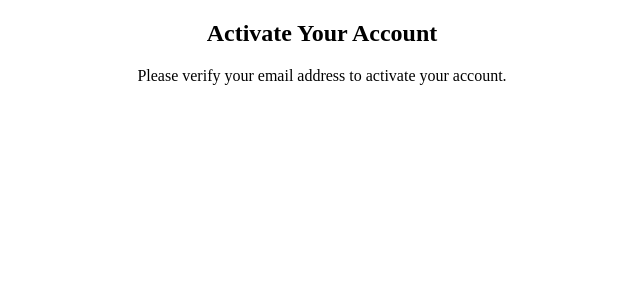
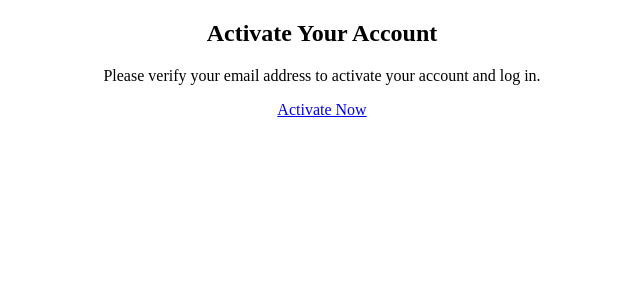
Before and after one commit to watnalldt/energy-portfolio, a Django app: template templates/users/registration/emails/account_verification_email.html in a window 1280 px wide. Shown: the top 300 px of the page, without its empty margins (318-958 px from the left). Run offline with Django 4.2, Linux system fonts and the light colour scheme; the template is opened without the code that fills it, so the values that code supplies are empty; parts of the project's set-up code (start-up, migrations or seed data) failed here and were passed over.

Commit message:
Project Update

```diff
--- a/config/settings.py
+++ b/config/settings.py
@@ -284,7 +284,7 @@ DJANGO_ADMIN_LOGS_DELETABLE = True
 
 PASSWORD_RESET_TIMEOUT = 259200  # 3 days, in seconds
 MAX_UPLOAD_SIZE = "5242880"
-
+DATA_UPLOAD_MAX_NUMBER_FIELDS = None
 # Deployment Settings
 
 # Protection against XSS attacks
--- a/contracts/admin.py
+++ b/contracts/admin.py
@@ -135,7 +135,7 @@ class ContractAdmin(ImportExportModelAdmin, admin.ModelAdmin):
     show_full_result_count = False
     resource_class = ContractResource
     list_per_page = 10
-    ordering = ("id",)
+    ordering = ("client",)
     list_display = (
         "id",
         "business_name",
--- a/contracts/models.py
+++ b/contracts/models.py
@@ -108,7 +108,7 @@ class Contract(models.Model):
     )
     business_name = models.CharField(verbose_name="Business Name", max_length=255)
     company_reg_number = models.CharField(
-        verbose_name="Company Reg Number", max_length=100, null=True, blank=True
+        verbose_name="Company Reg Number", max_length=250, null=True, blank=True
     )
     utility = models.ForeignKey(
         Utility,
--- a/templates/clients/contracts/meter_reading_submission.html
+++ b/templates/clients/contracts/meter_reading_submission.html
@@ -6,6 +6,11 @@
               content="width=device-width, user-scalable=no, initial-scale=1.0, maximum-scale=1.0, minimum-scale=1.0">
         <meta http-equiv="X-UA-Compatible" content="ie=edge">
         <title>Meter Reading Submission</title>
+        <style>
+      .list-unstyled {
+	list-style: none;
+}
+        </style>
     </head>
     <body>
         <ul class="list-unstyled">
--- a/templates/users/registration/emails/account_verification_email.html
+++ b/templates/users/registration/emails/account_verification_email.html
@@ -9,11 +9,9 @@
     </head>
     <body>
         <h2 style="text-align: center;">Activate Your Account</h2>
-        <p style="text-align: center;">Please verify your email address to activate your account.</p>
+        <p style="text-align: center;">Please verify your email address to activate your account and log in.</p>
         <div style="text-align: center;">
-            <a href="https://{{ domain }}{% url 'users:activate' uidb64=uid token=token %}"
-               class="activate-btn"
-               style="color: #fff">Activate Now</a>
+            <a href="https://{{ domain }}{% url 'users:activate' uidb64=uid token=token %}">Activate Now</a>
         </div>
     </body>
 </html>
--- a/users/admin.py
+++ b/users/admin.py
@@ -75,6 +75,7 @@ class AccountManagerAdmin(admin.ModelAdmin):
         "email",
         "clients_link",
     )
+    ordering = ("email",)
     search_fields = ("email",)
 
     @admin_changelist_link(
@@ -91,6 +92,7 @@ admin.site.register(AccountManager, AccountManagerAdmin)
 
 class ClientManagerAdmin(admin.ModelAdmin):
     list_display = ("email",)
+    ordering = ("email",)
     search_fields = ("email",)
 
 
```
Also changed, not shown: contracts/migrations/0006_alter_contract_company_reg_number_and_more.py (added).
